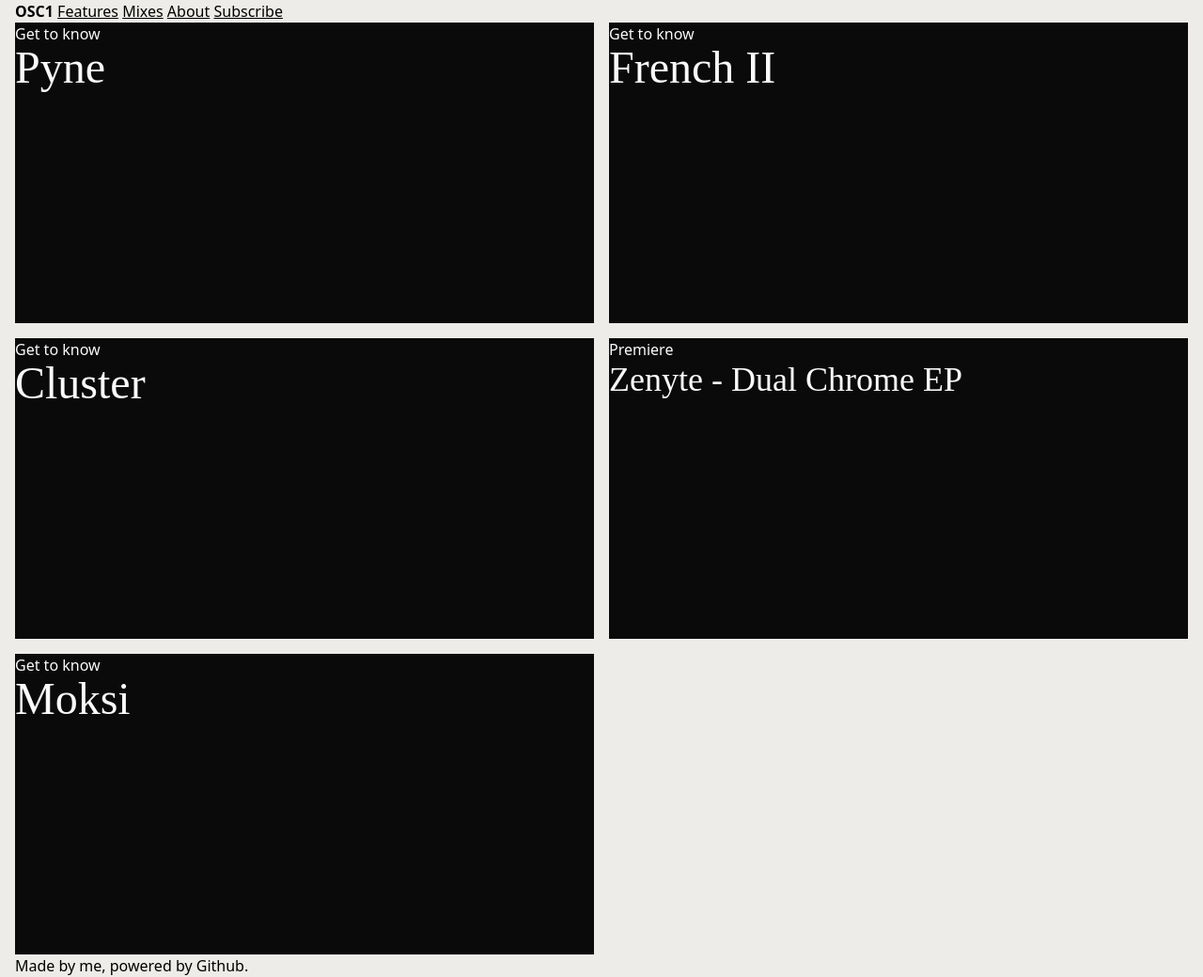
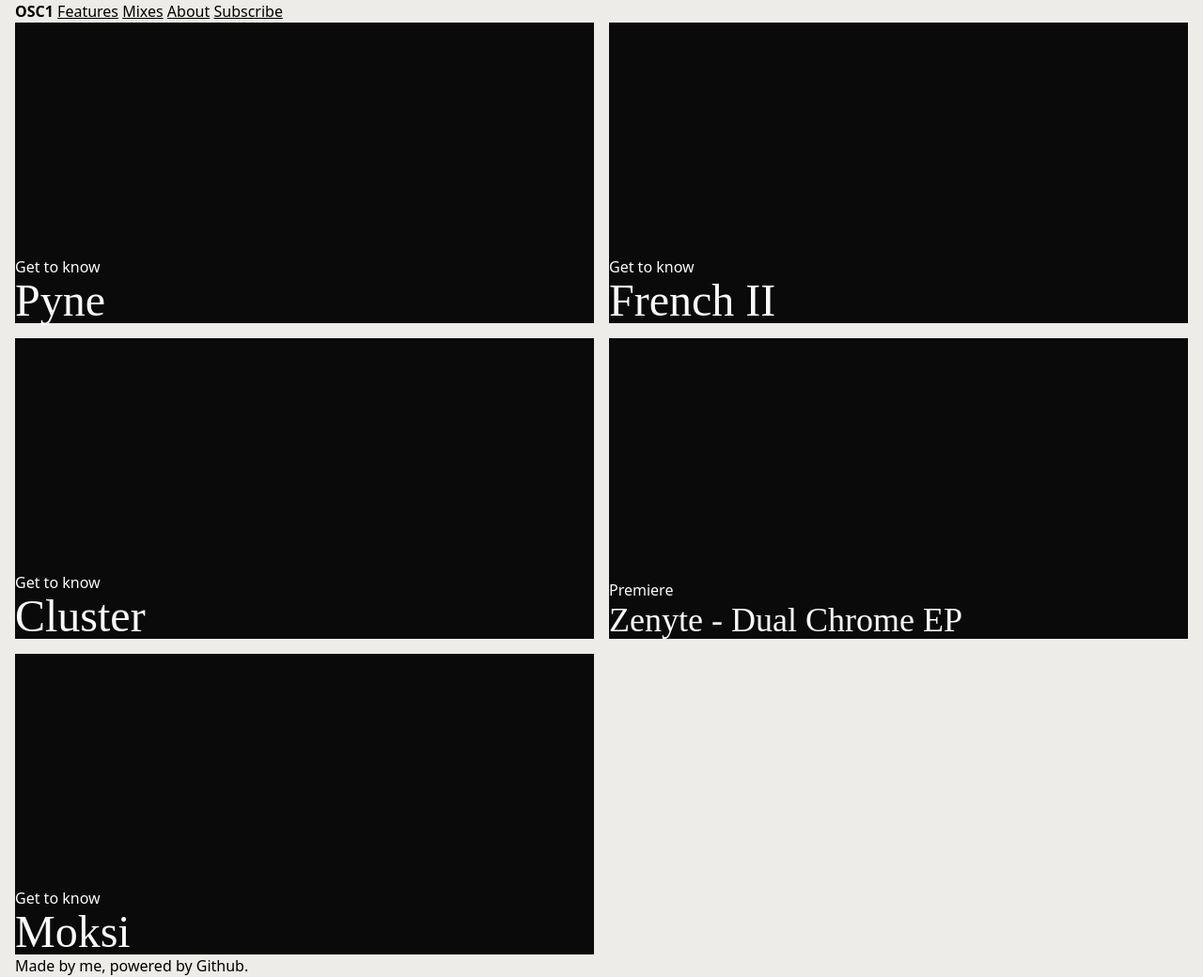
Before and after one commit to osc1blog/osc1blog.github.io, a Jekyll site: the page built from index.markdown, in a window 1280 px wide. Shown: the whole page at 94% size. Built offline with Jekyll 4.4.1, drawn with Linux system fonts in a browser that asks for light colours; nearby versions of some CDN libraries; some web fonts are replaced.

Commit message:
Update home.html

```diff
--- a/_layouts/home.html
+++ b/_layouts/home.html
@@ -4,15 +4,13 @@ layout: default
 <div class="grid grid-cols-2 gap-4 w-full min-h-full">
   {% for post in site.posts %}
     <a href="{{ post.url }}">
-      <div class="w-full h-80 text-neutral-50 bg-neutral-950">
+      <div class="w-full h-80 text-neutral-50 bg-neutral-950 flex items-stretch">
         {% assign parts = post.title | split: ": " %}
-        <h3>{{ parts.first }}</h3>
-        {% assign last = parts.last %}
-        {% if last.size > 10 %}
-          <h1 class="text-4xl">{{ parts.last }}</h1>
-        {% else %}
-          <h1 class="text-5xl">{{ parts.last }}</h1>
-        {% endif %}
+        <div class="self-end">
+          <h3>{{ parts.first }}</h3>
+          {% assign last = parts.last %}
+          {% if last.size > 10 %} <h1 class="text-4xl">{{ parts.last }}</h1> {% else %} <h1 class="text-5xl">{{ parts.last }}</h1> {% endif %}
+        </div>
       </div>
     </a>
   {% endfor %}
```
